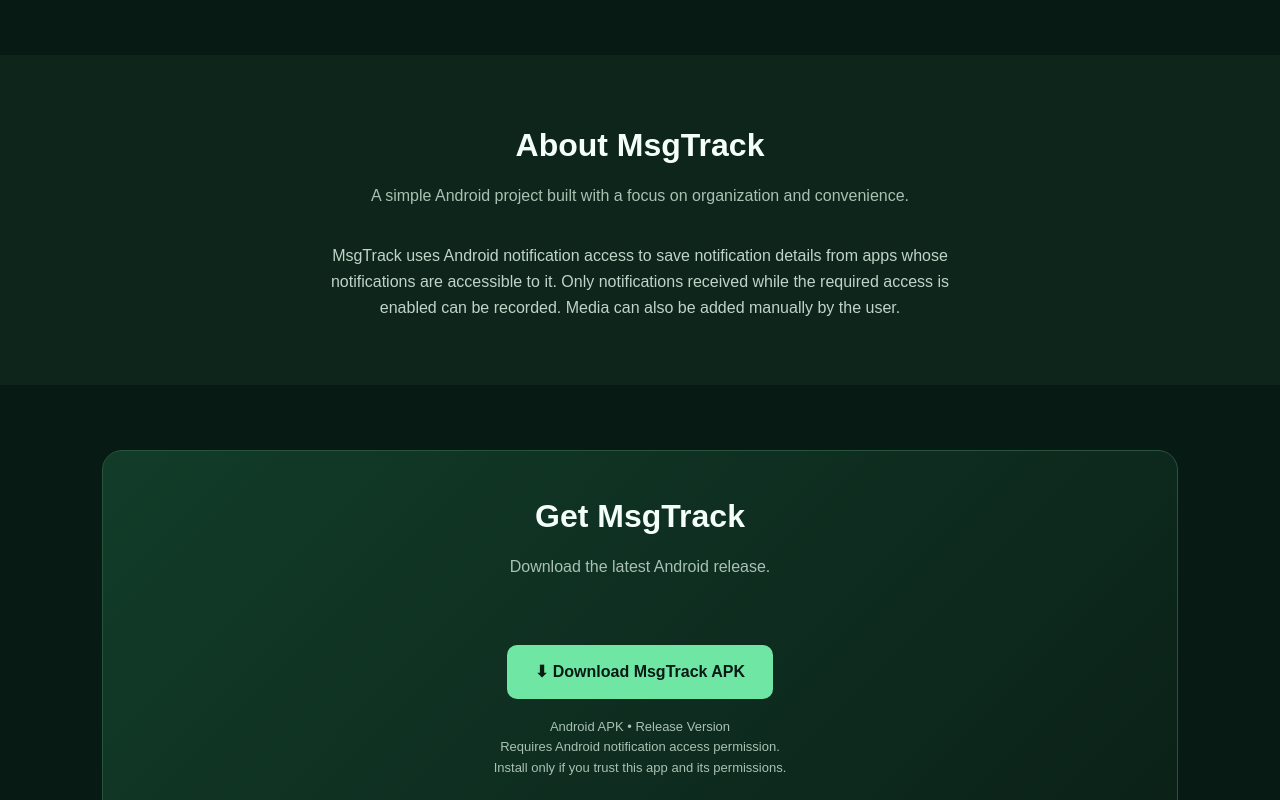
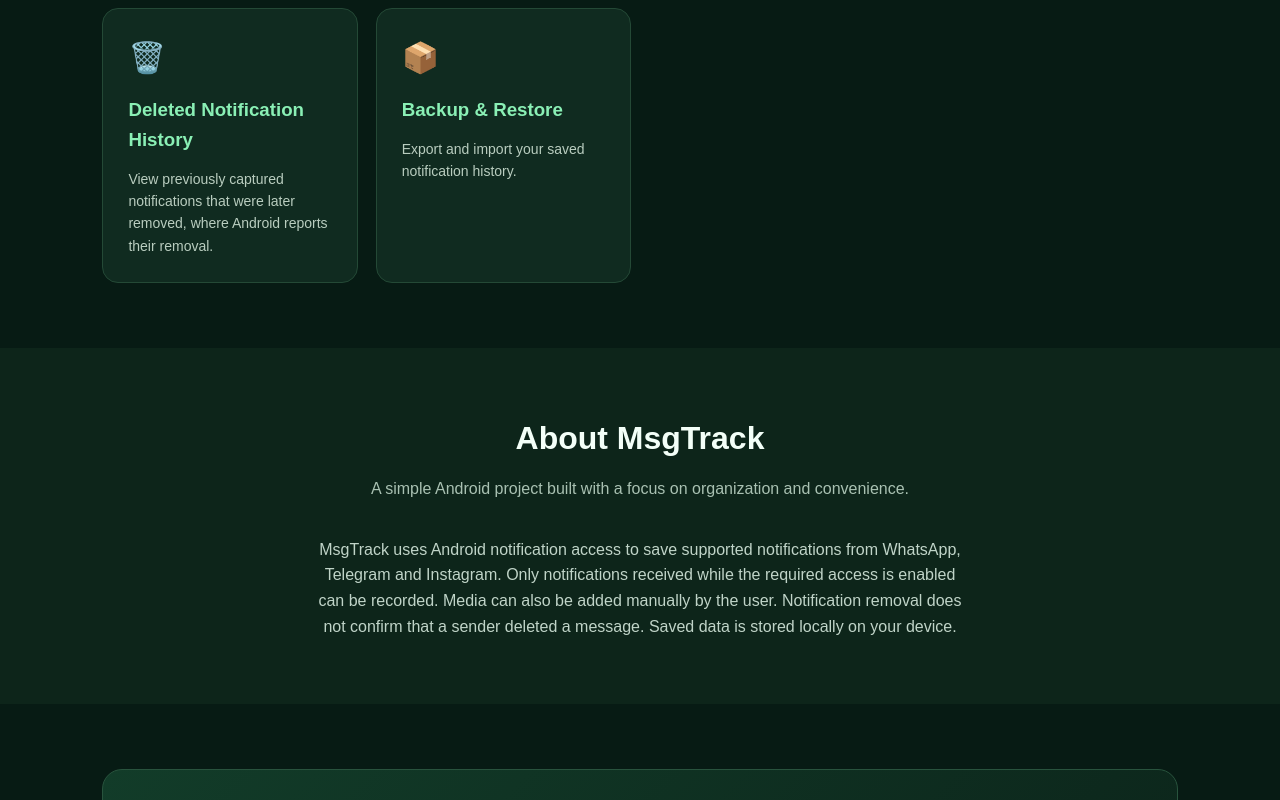
Before and after one commit to rahul2121junawa/MsgTrack, a plain HTML site: page index.html in a window 1280 px wide. Shown: the part 1040-1840 px from the top of the page. Drawn offline with Linux system fonts and the light colour scheme.

Commit message:
Update MsgTrack details and download link

```diff
--- a/index.html
+++ b/index.html
@@ -163,6 +163,18 @@ footer{
    <h3>Privacy Focus</h3>
    <p>Your saved notification data is stored locally on your device.</p>
   </div>
+
+  <div class="card">
+   <div class="icon">🗑️</div>
+   <h3>Deleted Notification History</h3>
+   <p>View previously captured notifications that were later removed, where Android reports their removal.</p>
+  </div>
+
+  <div class="card">
+   <div class="icon">📦</div>
+   <h3>Backup & Restore</h3>
+   <p>Export and import your saved notification history.</p>
+  </div>
  </div>
 </section>
 
@@ -171,10 +183,12 @@ footer{
  <p class="sub">A simple Android project built with a focus on organization and convenience.</p>
 
  <p style="max-width:650px;margin:auto;color:#c0d4c8">
-  MsgTrack uses Android notification access to save notification
-  details from apps whose notifications are accessible to it.
+  MsgTrack uses Android notification access to save supported
+  notifications from WhatsApp, Telegram and Instagram.
   Only notifications received while the required access is enabled
   can be recorded. Media can also be added manually by the user.
+  Notification removal does not confirm that a sender deleted a message.
+  Saved data is stored locally on your device.
  </p>
 </section>
 
@@ -184,14 +198,14 @@ footer{
   <p class="sub">Download the latest Android release.</p>
 
   <a class="btn"
-     href="https://drive.google.com/uc?export=download&id=1XyFFPTnvuCB5DhB0XRpCF8Wu5zEHh_p2"
+     href="https://drive.google.com/uc?export=download&id=1sKNyXl17vt7Y2AFF7Jg2n0Wrbr17aYba"
      target="_blank"
      rel="noopener">
      ⬇ Download MsgTrack APK
   </a>
 
   <p class="note">
-   Android APK • Release Version<br>
+   Android APK • Version 2.3<br>
    Requires Android notification access permission.<br>
    Install only if you trust this app and its permissions.
   </p>
@@ -204,4 +218,4 @@ footer{
 </footer>
 
 </body>
-</html>
+   </html>
```
